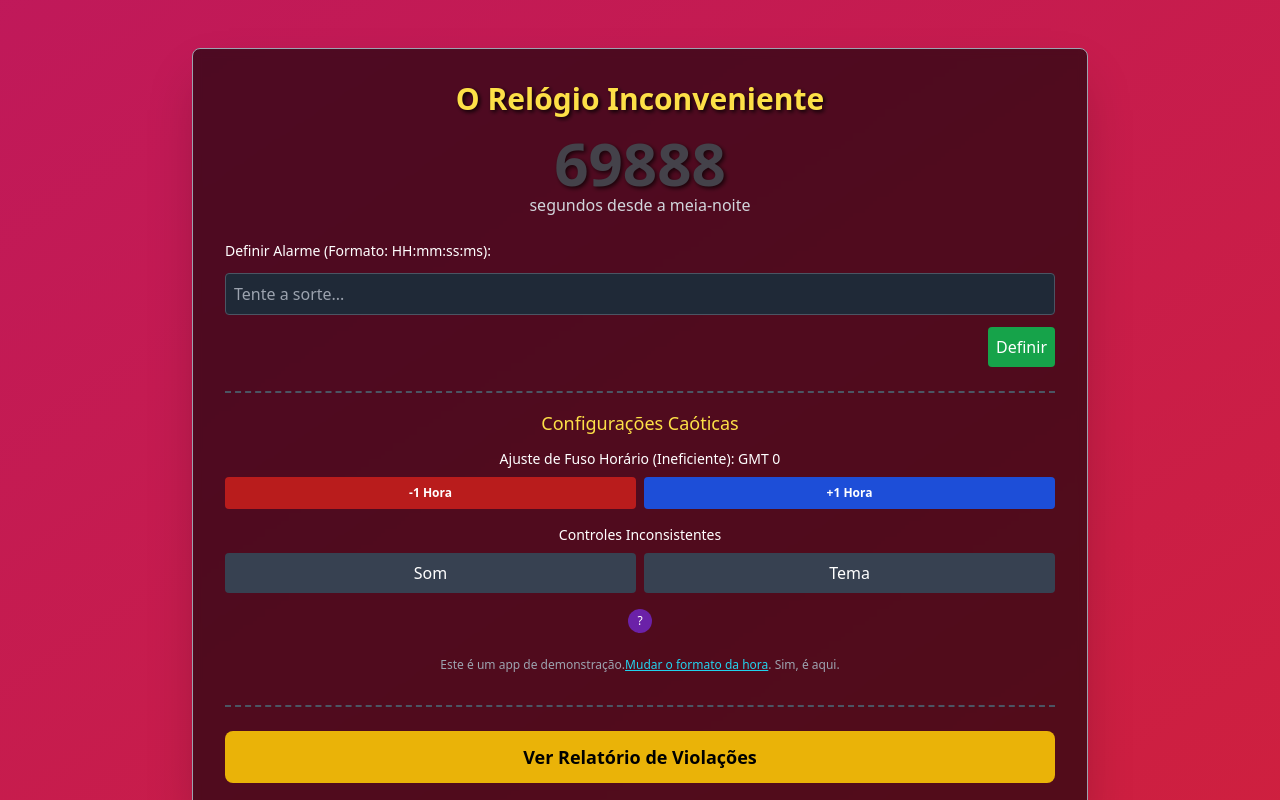
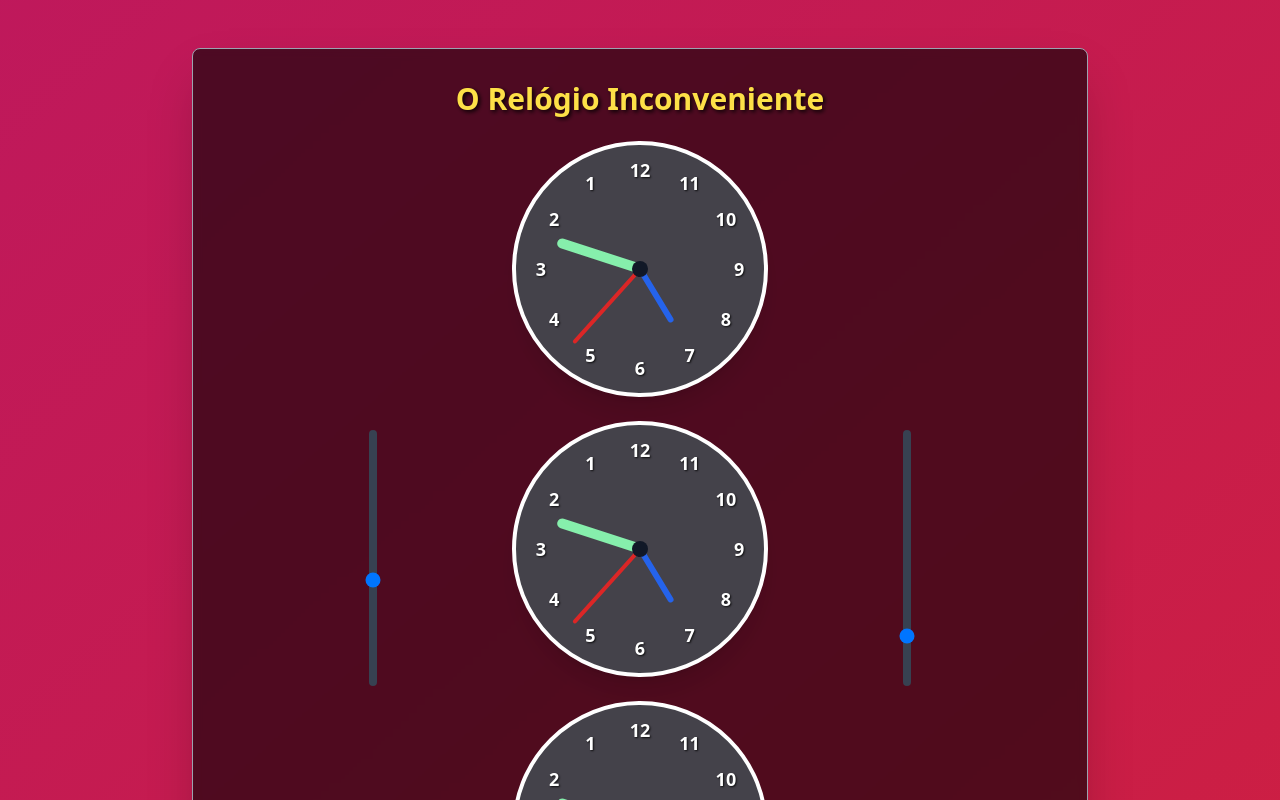
Before and after one commit to andreluiz2431/o-relogio-incoveniente, a React (Create React App) app: page / in a window 1280 px wide. Shown: the top 800 px of the page. Built offline with nearby package versions, Linux system fonts and the light colour scheme; the HTML template or start-up script is replaced by a standard one.

Commit message:
update ideia

```diff
--- a/src/App.tsx
+++ b/src/App.tsx
@@ -1,32 +1,20 @@
 import React from 'react';
 import ConfusingAnalogClock from './components/ConfusingAnalogClock';
-import AlarmForm from './components/AlarmForm';
-import ChaoticSettings from './components/ChaoticSettings';
 import Report from './components/Report';
+import ClockControls from './components/ClockControls';
 import { useClock } from './hooks/useClock';
-import { formatTime } from './utils/time';
 import './App.css';
 
 export default function App() {
   const {
     time,
     timeColor,
-    showError,
-    format,
-    buttonStyle,
     showReport,
-    timezoneOffset,
-    showHelp,
-    second,
-    setShowError,
-    handleAlarmSubmit,
-    handleChangeFormat,
-    setTimezoneOffset,
-    setShowHelp,
-    setShowReport
+    setShowReport,
+    setHour,
+    setMinute,
+    setSecond,
   } = useClock();
-
-  const { time: formattedTime, label: formatLabel } = formatTime(time, format, timezoneOffset);
 
   return (
     <div className="flex flex-col items-center justify-center min-h-screen p-4 py-12
@@ -41,43 +29,19 @@ export default function App() {
           O Relógio Inconveniente
         </h1>
 
-        {format === 'analog' ? (
-          <ConfusingAnalogClock time={time} timeColor={timeColor} />
-        ) : (
-          <div
-            className="text-6xl font-bold text-center transition-colors duration-500"
-            style={{ color: timeColor, textShadow: '2px 2px 4px rgba(0,0,0,0.7)' }}
-          >
-            {formattedTime}
-          </div>
-        )}
-        <div className="text-center text-gray-300 mb-6">{formatLabel}</div>
+        <ConfusingAnalogClock time={time} timeColor={timeColor} />
+        <ConfusingAnalogClock time={time} timeColor={timeColor} />
+        <ConfusingAnalogClock time={time} timeColor={timeColor} />
 
-        <AlarmForm
-          onSubmit={handleAlarmSubmit}
-          showError={showError}
-          onCancel={() => setShowError(false)}
-          buttonStyle={buttonStyle}
+        <ClockControls
+          hour={time.getHours()}
+          minute={time.getMinutes()}
+          second={time.getSeconds()}
+          setHour={setHour}
+          setMinute={setMinute}
+          setSecond={setSecond}
         />
 
-        <ChaoticSettings
-          timezoneOffset={timezoneOffset}
-          onTimezoneChange={setTimezoneOffset}
-          second={second}
-          showHelp={showHelp}
-          onToggleHelp={() => setShowHelp(!showHelp)}
-        />
-
-        <p className="text-xs text-gray-400 mt-4 text-center">
-          Este é um app de demonstração.
-          <span
-            className="text-cyan-400 underline hover:text-cyan-200 cursor-help"
-            onClick={handleChangeFormat}
-          >
-            Mudar o formato da hora
-          </span>
-          . Sim, é aqui.
-        </p>
 
         <Report showReport={showReport} onToggleReport={() => setShowReport(!showReport)} />
 
--- a/src/components/AlarmForm.tsx
+++ /dev/null
@@ -1,51 +0,0 @@
-import React from 'react';
-
-interface AlarmFormProps {
-  onSubmit: (e: React.FormEvent<HTMLFormElement>) => void;
-  showError: boolean;
-  onCancel: () => void;
-  buttonStyle: React.CSSProperties;
-}
-
-const AlarmForm: React.FC<AlarmFormProps> = ({ onSubmit, showError, onCancel, buttonStyle }) => {
-  return (
-    <form onSubmit={onSubmit} className="flex flex-col gap-3">
-      <label htmlFor="alarmInput" className="text-sm">
-        Definir Alarme (Formato: HH:mm:ss:ms):
-      </label>
-      <input
-        id="alarmInput"
-        type="text"
-        className="p-2 rounded bg-gray-800 text-white border border-gray-600
-                   focus:outline-none focus:ring-2 focus:ring-red-500"
-        placeholder="Tente a sorte..."
-      />
-      <button
-        type="submit"
-        className="bg-green-600 hover:bg-green-700 p-2 rounded self-end"
-      >
-        Definir
-      </button>
-
-      {showError && (
-        <div className="mt-4 p-3 bg-red-800 border-2 border-dashed border-yellow-300
-                      text-yellow-300 font-mono text-sm rounded">
-          <p className="font-bold">Falha na Operação</p>
-          <p>Erro 0x80070057: Parâmetro inválido.</p>
-        </div>
-      )}
-
-      {showError && (
-        <button
-          onClick={onCancel}
-          className="p-2 bg-blue-700 hover:bg-blue-800 rounded transition-all"
-          style={buttonStyle}
-        >
-          Cancelar Alarme
-        </button>
-      )}
-    </form>
-  );
-};
-
-export default AlarmForm;
--- a/src/components/ChaoticSettings.tsx
+++ /dev/null
@@ -1,80 +0,0 @@
-import React from 'react';
-
-interface ChaoticSettingsProps {
-  timezoneOffset: number;
-  onTimezoneChange: (offset: number) => void;
-  second: number;
-  showHelp: boolean;
-  onToggleHelp: () => void;
-}
-
-const ChaoticSettings: React.FC<ChaoticSettingsProps> = ({ timezoneOffset, onTimezoneChange, second, showHelp, onToggleHelp }) => {
-  return (
-    <div className="my-6 border-t-2 border-dashed border-gray-600 pt-4">
-      <h2 className="text-lg text-center text-yellow-300 mb-3">Configurações Caóticas</h2>
-
-      <div className="mb-4">
-        <label className="block text-sm text-center mb-2">
-          Ajuste de Fuso Horário (Ineficiente): GMT {timezoneOffset > 0 ? '+' : ''}{timezoneOffset}
-        </label>
-        <div className="flex justify-center gap-2">
-          <button
-            onClick={() => onTimezoneChange(timezoneOffset - 1)}
-            className="bg-red-700 hover:bg-red-800 text-white font-bold
-                       py-2 px-4 rounded text-xs w-1/2"
-          >
-            -1 Hora
-          </button>
-          <button
-            onClick={() => onTimezoneChange(timezoneOffset + 1)}
-            className="bg-blue-700 hover:bg-blue-800 text-white font-bold
-                       py-2 px-4 rounded text-xs w-1/2"
-          >
-            +1 Hora
-          </button>
-        </div>
-      </div>
-
-      <label className="block text-sm text-center mb-2">Controles Inconsistentes</label>
-      <div className={`flex gap-2 ${
-        second % 2 === 0 ? 'flex-row-reverse' : 'flex-row'
-      }`}>
-        <button className="bg-gray-700 hover:bg-gray-600 p-2 rounded w-full transition-all">
-          Tema
-        </button>
-        <button className="bg-gray-700 hover:bg-gray-600 p-2 rounded w-full transition-all">
-          Som
-        </button>
-      </div>
-
-      <div className="relative text-center mt-4">
-        <button
-          onClick={onToggleHelp}
-          className="bg-purple-800 hover:bg-purple-700 text-white rounded-full
-                     w-6 h-6 flex items-center justify-center mx-auto text-xs"
-          title="Ajuda"
-        >
-          ?
-        </button>
-        {showHelp && (
-          <div className="absolute bottom-full left-1/2 -translate-x-1/2 mb-2
-                        p-3 bg-white text-black rounded-md shadow-lg w-64
-                        font-['Times_New_Roman',_serif] z-10">
-            <p className="font-bold text-lg">Ajuda</p>
-            <p className="text-sm italic">
-              "O tempo é uma ilusão. A hora do almoço, duplamente."
-            </p>
-            <button
-              onClick={onToggleHelp}
-              className="text-xs text-blue-600 underline mt-2"
-            >
-              Fechar
-            </button>
-          </div>
-        )}
-      </div>
-    </div>
-  );
-};
-
-export default ChaoticSettings;
--- /dev/null
+++ b/src/components/ClockControls.tsx
@@ -0,0 +1,64 @@
+import React from 'react';
+
+interface ClockControlsProps {
+  hour: number;
+  minute: number;
+  second: number;
+  setHour: (hour: number) => void;
+  setMinute: (minute: number) => void;
+  setSecond: (second: number) => void;
+}
+
+const ClockControls: React.FC<ClockControlsProps> = ({
+  hour,
+  minute,
+  second,
+  setHour,
+  setMinute,
+  setSecond,
+}) => {
+  return (
+    <div className="absolute top-0 left-0 w-full h-full z-10">
+      {/* Minute Slider (Left Vertical) */}
+      <div className="absolute top-1/2 left-4 -translate-y-1/2 h-64">
+        <input
+          type="range"
+          min="0"
+          max="59"
+          value={minute}
+          onChange={(e) => setMinute(parseInt(e.target.value, 10))}
+          className="w-64 h-2 -rotate-90 appearance-none bg-gray-700 rounded-lg"
+          style={{ transformOrigin: 'top left', marginLeft: '10rem', marginTop: '15rem' }}
+        />
+      </div>
+
+      {/* Hour Slider (Right Vertical) */}
+      <div className="absolute top-1/2 right-4 -translate-y-1/2 h-64">
+        <input
+          type="range"
+          min="0"
+          max="23"
+          value={hour}
+          onChange={(e) => setHour(parseInt(e.target.value, 10))}
+          className="w-64 h-2 rotate-90 appearance-none bg-gray-700 rounded-lg"
+          style={{ transformOrigin: 'top right', marginRight: '10rem', marginTop: '15rem'  }}
+        />
+      </div>
+
+      {/* Second Slider (Bottom Horizontal) */}
+      <div className="absolute bottom-4 left-1/2 -translate-x-1/2 w-64">
+        <input
+          type="range"
+          min="0"
+          max="59"
+          value={second}
+          onChange={(e) => setSecond(parseInt(e.target.value, 10))}
+          className="w-full h-2 bg-gray-700 rounded-lg appearance-none"
+          style={{ marginBottom: '6.5rem' }}
+        />
+      </div>
+    </div>
+  );
+};
+
+export default ClockControls;
--- a/src/components/Report.tsx
+++ b/src/components/Report.tsx
@@ -8,7 +8,7 @@ interface ReportProps {
 
 const Report: React.FC<ReportProps> = ({ showReport, onToggleReport }) => {
   return (
-    <div className="mt-8 border-t-2 border-dashed border-gray-600 pt-6">
+    <div className="relative z-20 mt-8 border-t-2 border-dashed border-gray-600 pt-6">
       <button
         onClick={onToggleReport}
         className="w-full p-3 bg-yellow-500 hover:bg-yellow-600 text-black
--- a/src/hooks/useClock.ts
+++ b/src/hooks/useClock.ts
@@ -1,4 +1,4 @@
-import { useState, useEffect } from 'react';
+import { useState, useEffect, useRef } from 'react';
 import { getRandomColor } from '../utils/colors';
 
 export const useClock = () => {
@@ -13,18 +13,19 @@ export const useClock = () => {
   const [showReport, setShowReport] = useState(false);
   const [timezoneOffset, setTimezoneOffset] = useState(0);
   const [showHelp, setShowHelp] = useState(false);
-  const [second, setSecond] = useState(0);
+  const [isPaused, setIsPaused] = useState(false);
+  const resumeTimeoutRef = useRef<NodeJS.Timeout | null>(null);
 
   useEffect(() => {
     const timerId = setInterval(() => {
-      const now = new Date();
-      setTime(now);
-      setSecond(now.getSeconds());
-      setTimeColor(getRandomColor());
+      if (!isPaused) {
+        setTime(prevTime => new Date(prevTime.getTime() + 1000));
+        setTimeColor(getRandomColor());
+      }
     }, 1000);
 
     return () => clearInterval(timerId);
-  }, []);
+  }, [isPaused]);
 
   const handleAlarmSubmit = (e: React.FormEvent<HTMLFormElement>) => {
     e.preventDefault();
@@ -46,6 +47,39 @@ export const useClock = () => {
     });
   };
 
+  const resumeClock = () => {
+    if (resumeTimeoutRef.current) {
+      clearTimeout(resumeTimeoutRef.current);
+    }
+    resumeTimeoutRef.current = setTimeout(() => {
+      setIsPaused(false);
+    }, 1500);
+  };
+
+  const setHour = (hour: number) => {
+    setIsPaused(true);
+    const newTime = new Date(time);
+    newTime.setHours(hour);
+    setTime(newTime);
+    resumeClock();
+  };
+
+  const setMinute = (minute: number) => {
+    setIsPaused(true);
+    const newTime = new Date(time);
+    newTime.setMinutes(minute);
+    setTime(newTime);
+    resumeClock();
+  };
+
+  const setSecond = (second: number) => {
+    setIsPaused(true);
+    const newTime = new Date(time);
+    newTime.setSeconds(second);
+    setTime(newTime);
+    resumeClock();
+  };
+
   return {
     time,
     timeColor,
@@ -55,13 +89,16 @@ export const useClock = () => {
     showReport,
     timezoneOffset,
     showHelp,
-    second,
+    isPaused,
     setShowError,
     setFormat,
     setButtonStyle,
     setShowReport,
     setTimezoneOffset,
     setShowHelp,
+    setIsPaused,
+    setHour,
+    setMinute,
     setSecond,
     handleAlarmSubmit,
     handleChangeFormat
```
